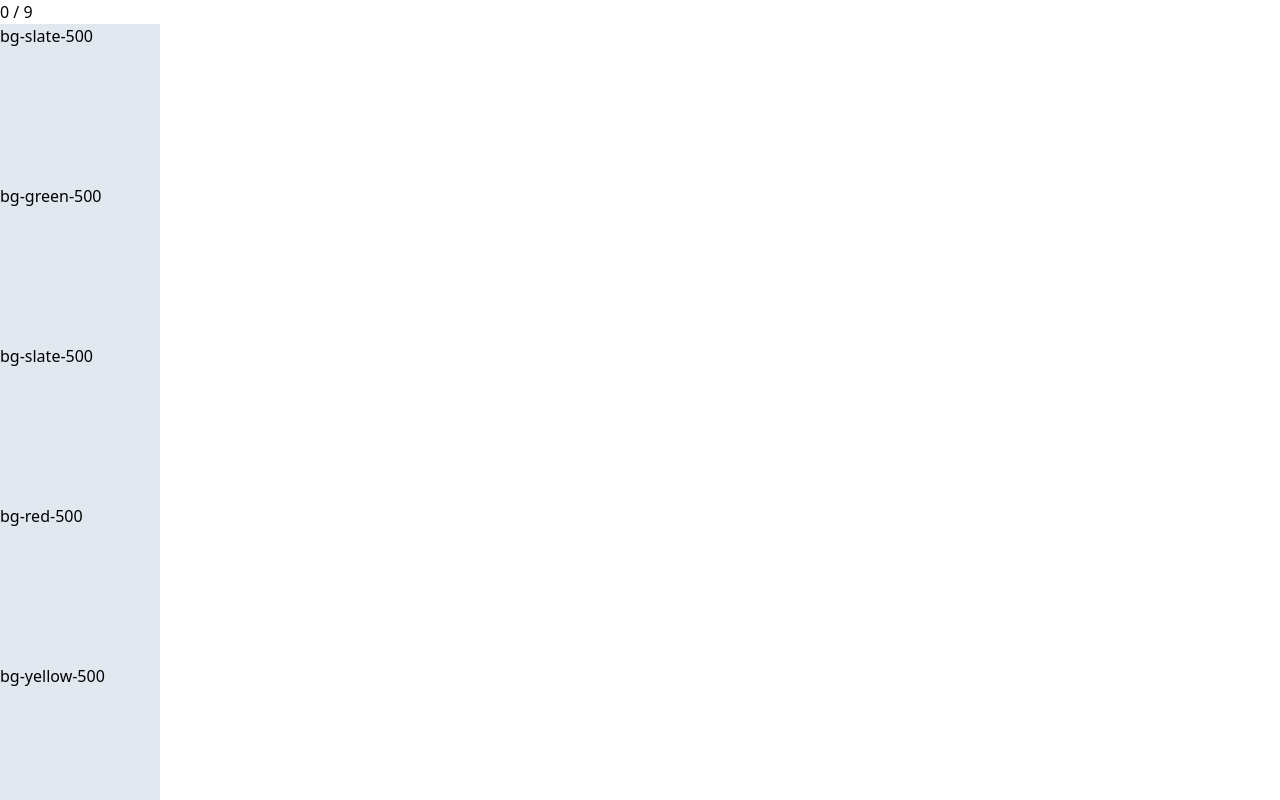
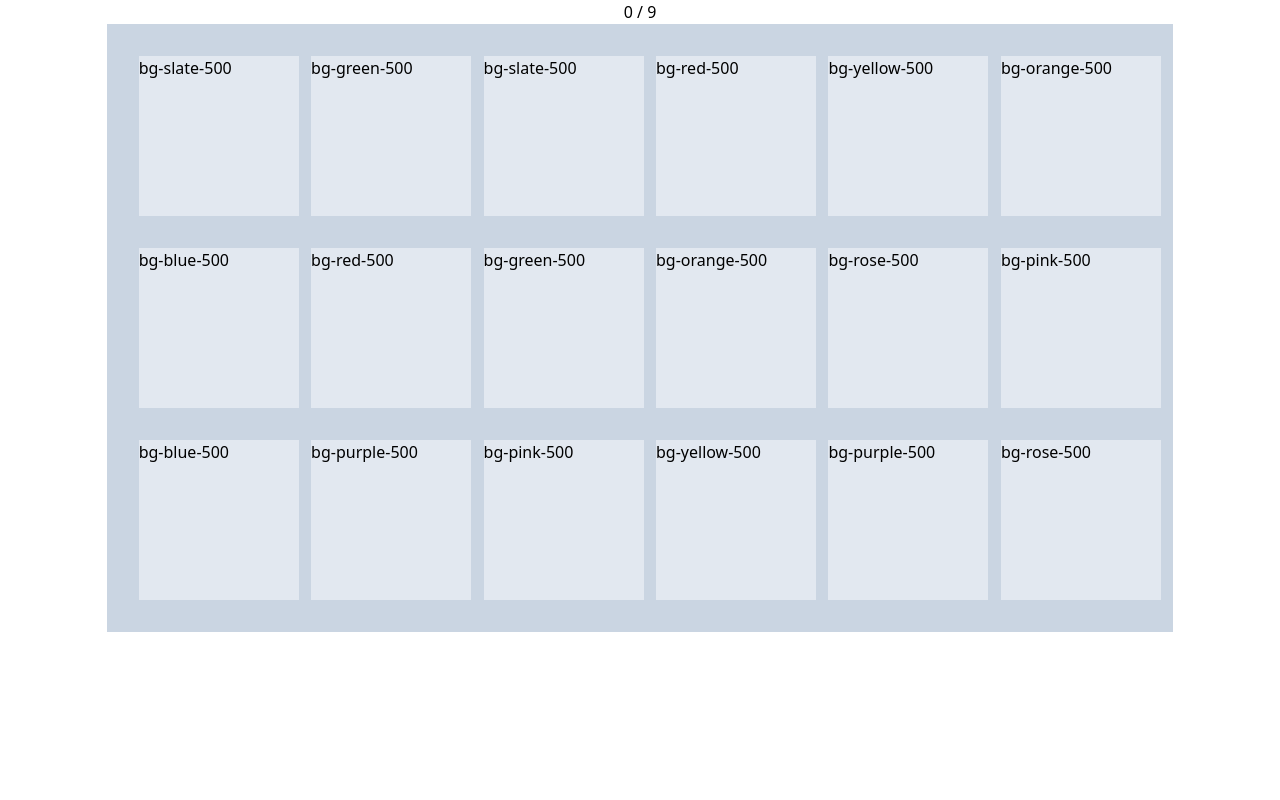
Before and after one commit to gen1chiro/tint-tap, a React (Vite) app: page / in a window 1280 px wide. Shown: the top 800 px of the page. Built offline with nearby package versions, Linux system fonts and the light colour scheme.

Commit message:
add initial styling

```diff
--- a/src/App.jsx
+++ b/src/App.jsx
@@ -68,10 +68,12 @@ function App() {
   })
 
   return (
-    <>
+    <main className="w-full flex flex-col justify-center items-center">
         <h1>{totalCorrect} / {totalPairs}</h1>
-        {tilesArray}
-    </>
+        <section className="w-5/6 bg-slate-300 grid grid-cols-6 grid-rows-3 gap-8 p-8">
+            {tilesArray}
+        </section>
+    </main>
   )
 }
 
```
